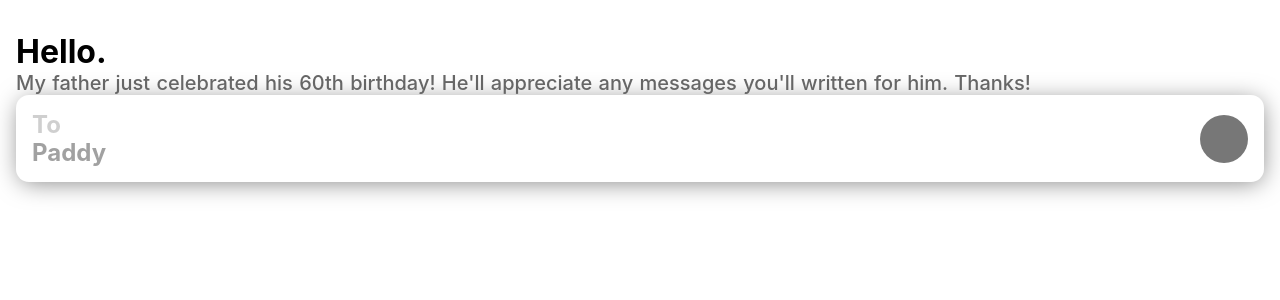
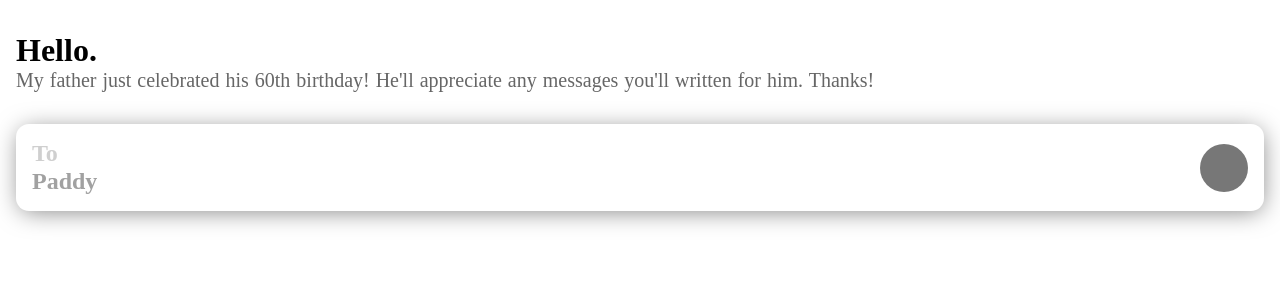
Before and after one commit to KeentGG/papa-bday-greeting, a Nuxt app: page / in a window 1280 px wide. Shown: the top 300 px of the page. Built offline with nearby package versions, Linux system fonts and the light colour scheme.

Commit message:
Add font family

```diff
--- a/assets/styles.scss
+++ b/assets/styles.scss
@@ -0,0 +1,3 @@
+body {
+  font-family: 'Avenir Next'
+}
--- a/pages/index.vue
+++ b/pages/index.vue
@@ -1,9 +1,11 @@
 <template>
   <div class="container">
     <div class="wrap">
+      <div class="page-header">
         <h1>Hello.</h1>
         <div class="sub_header">
             My father just celebrated his 60th birthday! He'll appreciate any messages you'll written for him. Thanks!
+        </div>
       </div>
       <div class="message-card-cntr">
           <div class="header pull-apart row y-center">
@@ -26,6 +28,7 @@ export default {
 </script>
 
 <style lang="scss">
+
 .wrap {
     padding: 2rem 1rem;
 }
@@ -55,6 +58,10 @@ export default {
     }
 }
 
+.page-header {
+  margin-bottom: 2rem;
+}
+
 .header {
     .photo {
         width: 3rem;
```
Also changed, not shown: 1 other file (tests, documents, lock files or other folders). Lines whose indentation alone changed are shown as unchanged.
